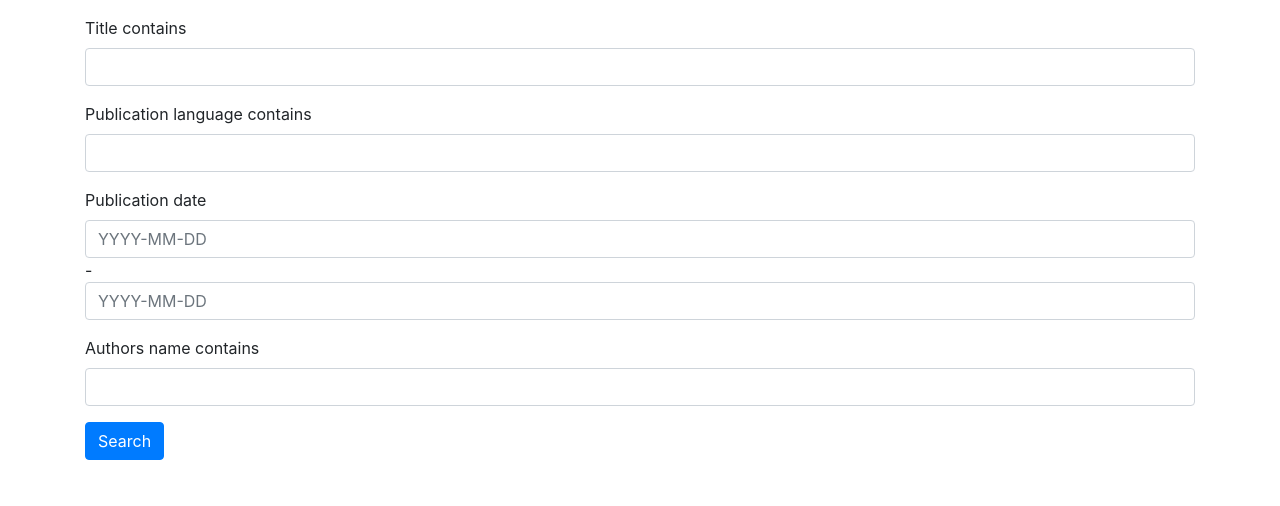
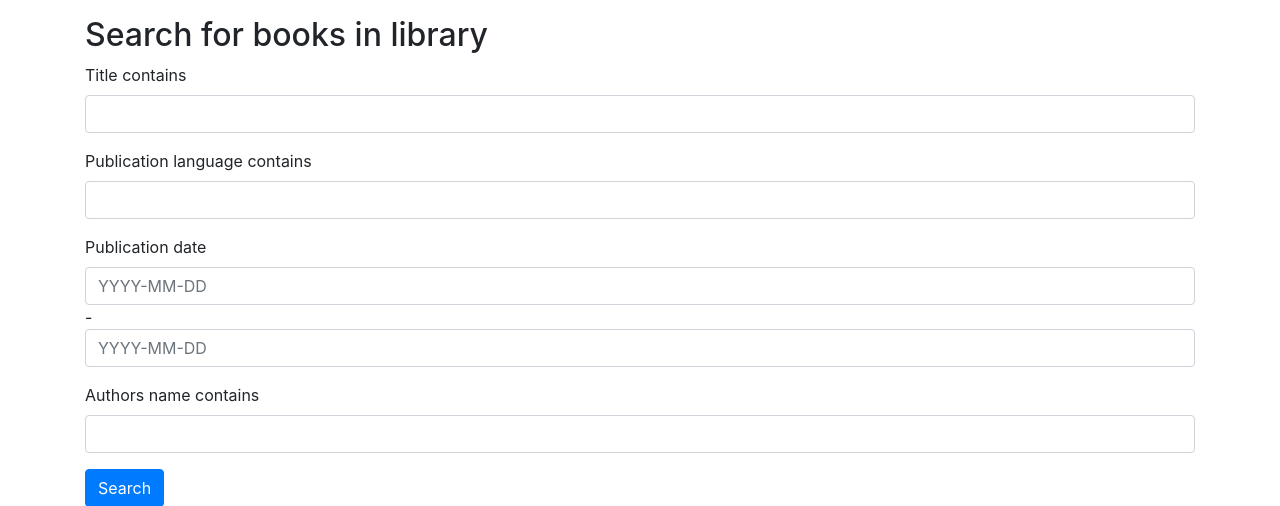
Before and after one commit to FunKilly/library, a Django app: page /books/ in a window 1280 px wide. Shown: the part 176-682 px from the top of the page. Run offline with Django 3.2, Linux system fonts and the light colour scheme; data that the repository does not hold is empty; some libraries are stand-ins or nearby versions.

Commit message:
few fixes

```diff
--- a/books/filters.py
+++ b/books/filters.py
@@ -5,7 +5,7 @@ from django_filters.widgets import RangeWidget
 from .models import Book
 
 
-class ApiBookFilter(FilterSet):
+class BaseBookFilter(FilterSet):
     publication_date = filters.DateFromToRangeFilter(field_name="publication_date")
     authors = filters.Filter(field_name="authors__name", lookup_expr="icontains")
 
@@ -17,7 +17,11 @@ class ApiBookFilter(FilterSet):
         }
 
 
-class BookFilter(ApiBookFilter):
+class ApiBookFilter(BaseBookFilter):
+    pass
+
+
+class BookFilter(BaseBookFilter):
     publication_date = filters.DateFromToRangeFilter(
         field_name="publication_date",
         widget=RangeWidget(attrs={"placeholder": "YYYY-MM-DD"}),
--- a/books/integrations/google_api.py
+++ b/books/integrations/google_api.py
@@ -36,7 +36,7 @@ def parse_response(response):
     for book in response["items"][:10]:
         record = book["volumeInfo"]
 
-        # If the data lacks one of this crucial information, loop the loop goes to the next record
+        # If the data lacks one of this crucial information, the loop goes to the next record
         if not all(
             [
                 record.get("title"),
--- a/books/templates/base.html
+++ b/books/templates/base.html
@@ -14,13 +14,13 @@
             <div class="collapse navbar-collapse" id="navbarNav">
                 <ul class="navbar-nav">
                 <li class="nav-item active">
-                    <a class="nav-link" href="/books">Book list <span class="sr-only">(current)</span></a>
+                    <a class="nav-link" href="/books/">Book list <span class="sr-only">(current)</span></a>
                 </li>
                 <li class="nav-item">
-                    <a class="nav-link" href="/books/search">Book search</a>
+                    <a class="nav-link" href="/books/search/">Book search</a>
                 </li>
                 <li class="nav-item">
-                    <a class="nav-link" href="/books/add">Add Book</a>
+                    <a class="nav-link" href="/books/add/">Add Book</a>
                 </li>
 
                 </ul>
--- a/books/templates/book_confirm_delete.html
+++ b/books/templates/book_confirm_delete.html
@@ -7,7 +7,7 @@
             {{ object }}?
         </div>
         <button type="submit" class="btn btn-primary">Delete</button>
-        <a class="btn btn-info" role="button" href="/books">Go back</a>
+        <a class="btn btn-info" role="button" href="/books/">Go back</a>
     </form>
         </br>
 
--- a/books/templates/book_list.html
+++ b/books/templates/book_list.html
@@ -44,10 +44,10 @@
                     {% endif %}
                 <td>{{ book.publication_language }}</td>
                 <td>
-                    <a class="btn btn-info" role="button" href="/books/{{ book.id }}/update">Modify</a>
+                    <a class="btn btn-info" role="button" href="/books/{{ book.id }}/update/">Modify</a>
                 </td>
                 <td>
-                    <a class="btn btn-danger" role="button" href="/books/{{ book.id }}/delete">Delete</a>
+                    <a class="btn btn-danger" role="button" href="/books/{{ book.id }}/delete/">Delete</a>
                 </td>
             </tr>
         {% endfor %}
@@ -74,7 +74,7 @@
             </ul>
         {% endif %}
     </div>
-
+    <h2>Search for books in library</h2>
     <form method="GET">
         {% csrf_token %}
         {{ filterset.form|crispy }}
--- a/books/templates/book_search_result.html
+++ b/books/templates/book_search_result.html
@@ -25,7 +25,7 @@
                     <td>{{ book.publication_language }}</td>
                     <td>
 
-                        <a class="btn btn-info" role="button" href="search-result/{{ book.isbn }}/add">Add</a>
+                        <a class="btn btn-info" role="button" href="/books/search-result/{{ book.isbn }}/add/">Add</a>
                     </td>
                 </tr>
             {% endfor %}
--- a/books/tests.py
+++ /dev/null
@@ -1 +0,0 @@
-# Create your tests here.
--- a/library/urls.py
+++ b/library/urls.py
@@ -28,14 +28,14 @@ from books.views import (
 
 urlpatterns = [
     path("", IndexView.as_view(), name="index"),
-    path("api/books", RESTBookListView.as_view(), name="rest_book_list"),
+    path("api/books/", RESTBookListView.as_view(), name="rest_book_list"),
     path("books/", BookListView.as_view(), name="book_list"),
     path("books/add/", BookCreateView.as_view(), name="book_create"),
-    path("books/<pk>/update", BookUpdateView.as_view(), name="book_update"),
-    path("books/<pk>/delete", BookDeleteView.as_view(), name="book_delete"),
-    path("books/search", BookSearchView.as_view(), name="book_search"),
+    path("books/<pk>/update/", BookUpdateView.as_view(), name="book_update"),
+    path("books/<pk>/delete/", BookDeleteView.as_view(), name="book_delete"),
+    path("books/search/", BookSearchView.as_view(), name="book_search"),
     path(
-        "books/search-result/<isbn>/add",
+        "books/search-result/<isbn>/add/",
         BookSearchResultsImportView.as_view(),
         name="book_search_results_import",
     ),
--- a/requirements.txt
+++ b/requirements.txt
@@ -17,6 +17,7 @@ django-crispy-forms==1.9.2  # via -r requirements.in
 django-filter==2.4.0      # via -r requirements.in
 django==3.0.4             # via -r requirements.in, django-filter, djangorestframework
 djangorestframework==3.11.0  # via -r requirements.in
+envparse==0.2.0           # via -r requirements.in
 gunicorn==19.9.0          # via -r requirements.in
 idna==2.10                # via requests
 invoke==1.4.1             # via -r requirements.in
```
Also changed, not shown: library/settings.py (+14 -21 lines), 1 other file.
